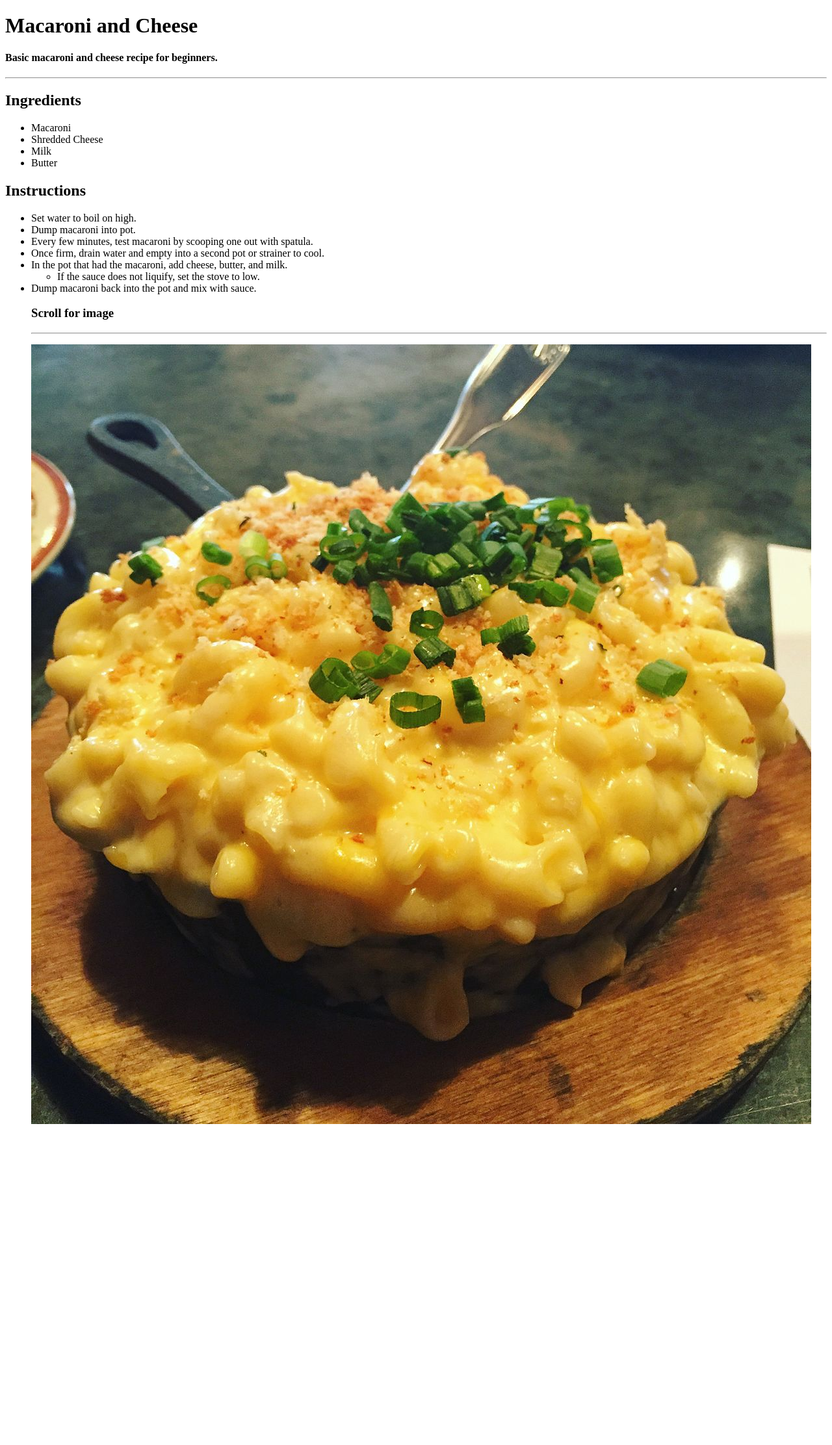
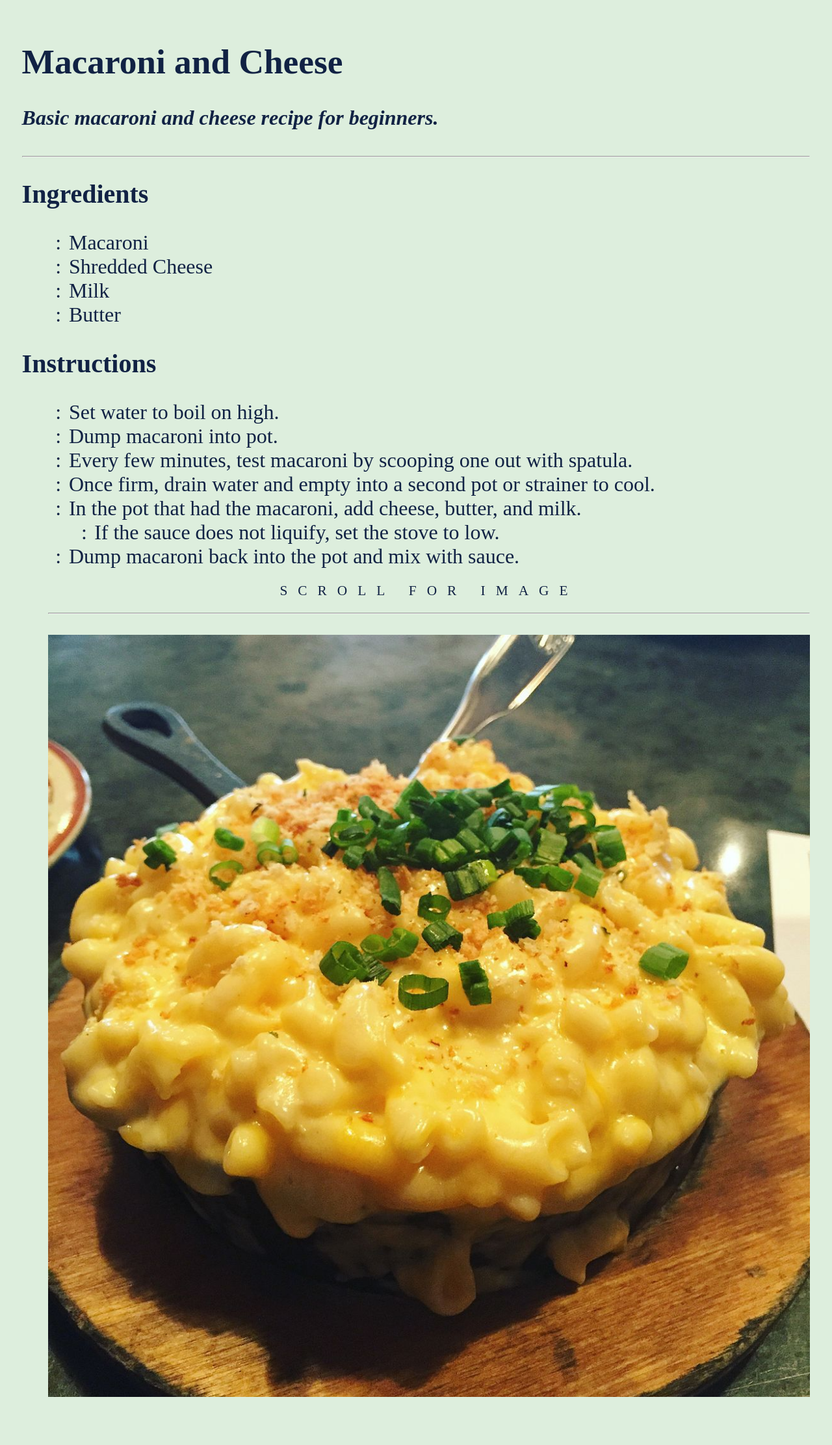
Before and after one commit to cca21/cca21.github.com, a Jekyll site: the page built from recipes/mac_and_cheese.md, in a window 1280 px wide. Shown: the whole page at 65% size. Built offline with Jekyll 4.4.1, drawn with Linux system fonts in a browser that asks for light colours; our own code applies the rules of GitHub Pages for plain Markdown files; before the commit the page ends 1750 px from its top, so only the background shows below that.

Commit message:
Update default.html

```diff
--- a/_layouts/default.html
+++ b/_layouts/default.html
@@ -2,7 +2,7 @@
 <html lang="en">
   <head>
     <title>easycookin'</title>
-    <link rel="stylesheet" href="media/style.css" />
+    <link rel="stylesheet" href="/media/style.css" />
   </head>
   <body>
     {{ content }}
```
